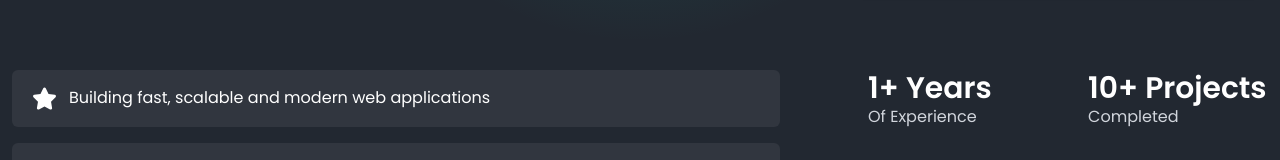
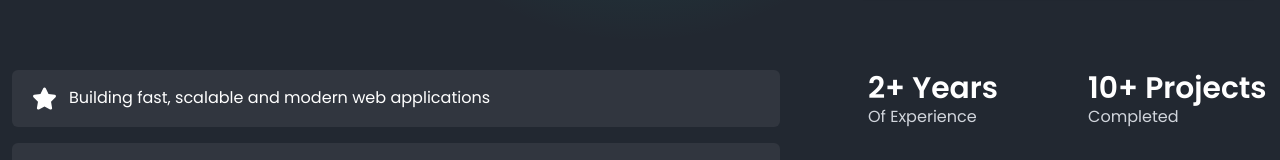
Before and after one commit to devmoon52/mehedi-moon-portfolio, a React (Vite) app: page / in a window 1280 px wide. Shown: the part 636-796 px from the top of the page. Built offline with nearby package versions, Linux system fonts and the light colour scheme; no server answers.

Commit message:
Update experience years from '1+' to '2+'

```diff
--- a/src/components/StatsSection.jsx
+++ b/src/components/StatsSection.jsx
@@ -71,7 +71,7 @@ const StatsSection = () => {
         className="md:w-100 w-full shrink sm:shrink-0 grid grid-cols-2 gap-10"
       >
         <motion.div variants={childVar}>
-          <h2 className="sm:text-3xl text-xl font-semibold sm:text-nowrap">1+ Years</h2>
+          <h2 className="sm:text-3xl text-xl font-semibold sm:text-nowrap">2+ Years</h2>
           <p className="sm:text-[16px] text-sm text-gray-300">Of Experience</p>
         </motion.div>
         <motion.div variants={childVar}>
```
